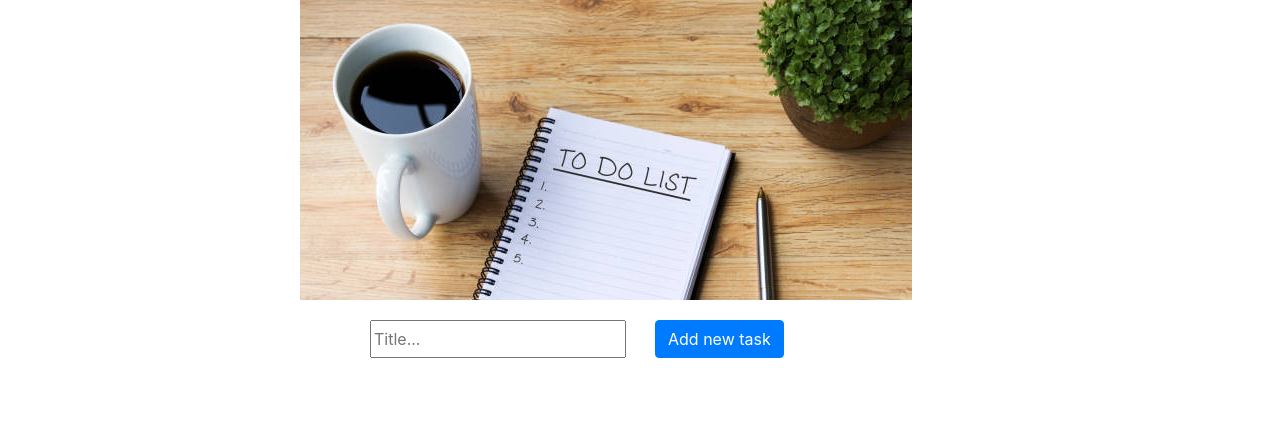
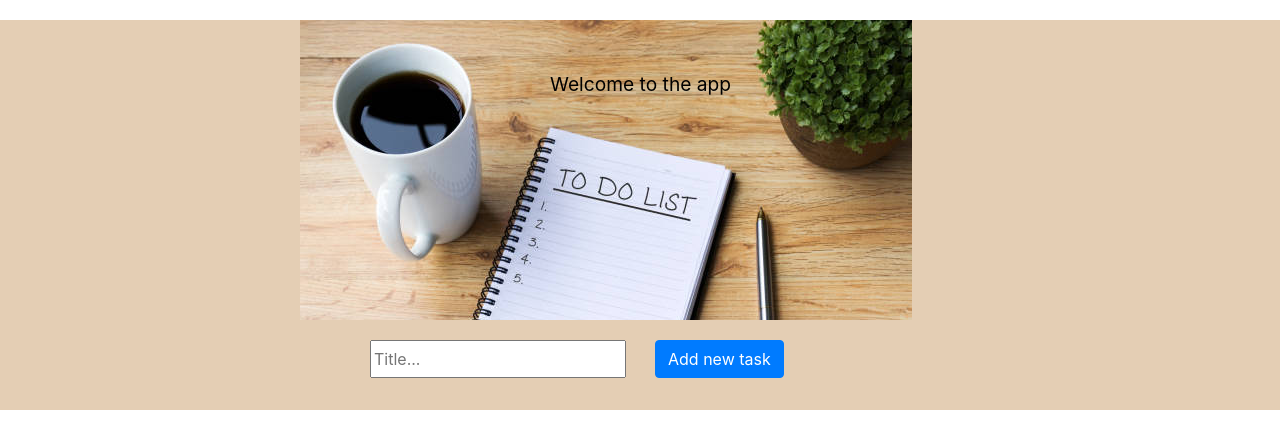
Before and after one commit to AdamToczko/To-do-list-server, a plain HTML site: page index.html in a window 1280 px wide. Drawn offline with nearby package versions, Linux system fonts and the light colour scheme; no server answers.

Commit message:
further styling

```diff
--- a/index.html
+++ b/index.html
@@ -8,11 +8,18 @@
     <title>Todo list</title>
   </head>
   <body>
+  <div class="wrapper">
     <form id="addForm" class="header">
         <div class="container">
           <div class="col-sm-6 offset-2">
             <div class="col">
               <div class="header__form">
+                  <div class="slider">
+                      <div class="slider-text1">
+                        Welcome to the app
+                      </div>
+                      <div class="slider-text2">You can add, delete, edit and mark as done your tasks</div>
+                  </div>
               </div>
             </div>
           </div>
@@ -33,13 +40,6 @@
         </div>
 
 
-
-    </div>
-
-
-
-
-    </div>
     </form>
     <div class="container">
         <div class="row justify-content-center">
@@ -63,6 +63,8 @@
     <div class="loaderBox">
       <div class="loader">Loading...</div>
     </div>
+  </div>
     <script src="script.js"></script>
+
   </body>
 </html>
--- a/style.css
+++ b/style.css
@@ -2,7 +2,10 @@ body {
     margin: 0 auto;
     min-width: 250px;
 
-    background-color: rgba(4, 207, 55, 0.1);
+  }
+
+  .wrapper {
+    background-color: rgba(201, 157, 106, 0.5);
   }
 
   /* Include the padding and border in an element's total width and height */
@@ -195,6 +198,7 @@ input {
 } */
 
 .header__form {
+  margin-top: 20px;
   width: 800px;
   height: 300px;
   background-size: cover;
@@ -203,10 +207,37 @@ input {
   padding: 25px;
 }
 
-
-
 .spacer20 {
   height: 20px;
+}
+
+/* Text Animation */
+div.slider {
+  position: relative;
+  top:10%;
+  height: 50px;
+  margin-left: 30%;
+  /* padding-left:15px; */
+  overflow: hidden;
+}
+
+div.slider-text1  {
+  height: 50px;
+  color: #000;
+  animation: slide 4s ease-in-out;
+  font-size: 1.2em;
+}
+
+@keyframes slide {
+  from {
+    margin-left: 100%;
+    width: 300%;
+  }
+
+  to {
+    margin-left: 0%;
+    width: 100%;
+  }
 }
 
 @media only screen and (max-width: 800px) {
```
